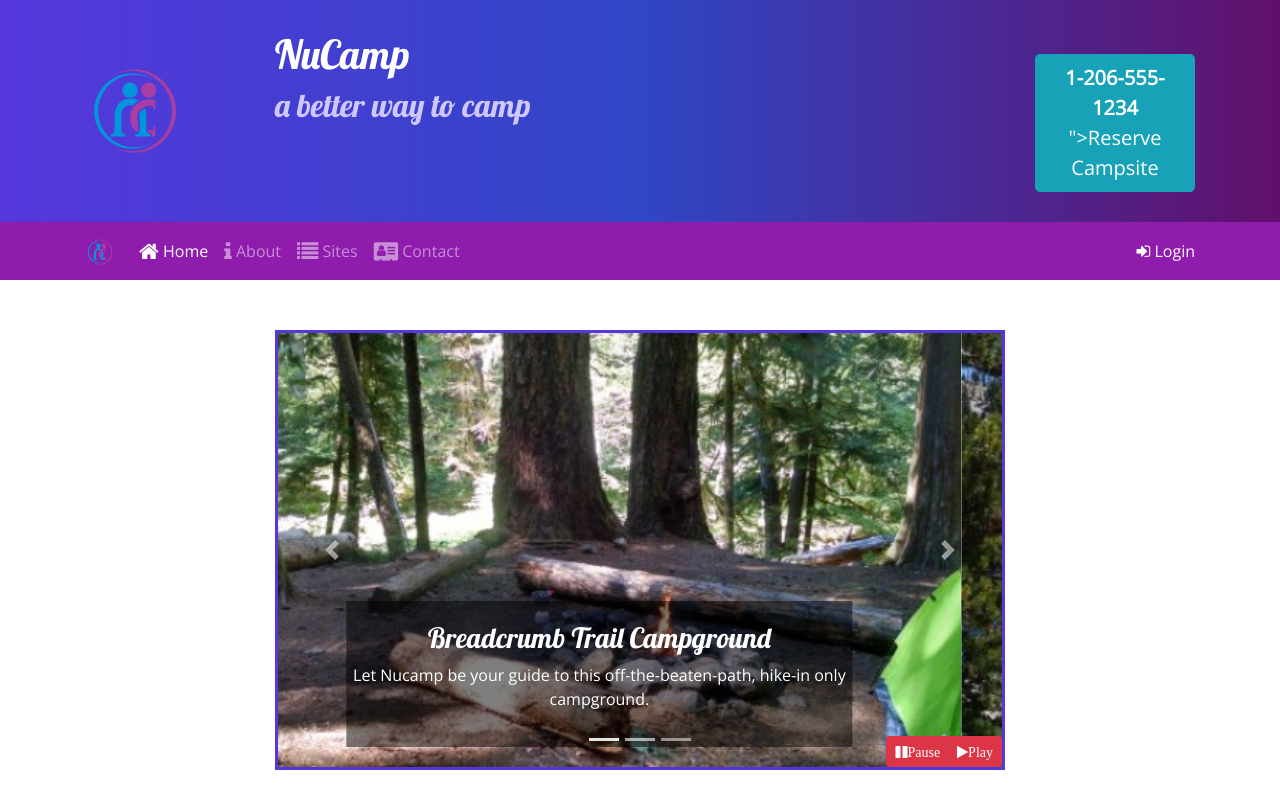
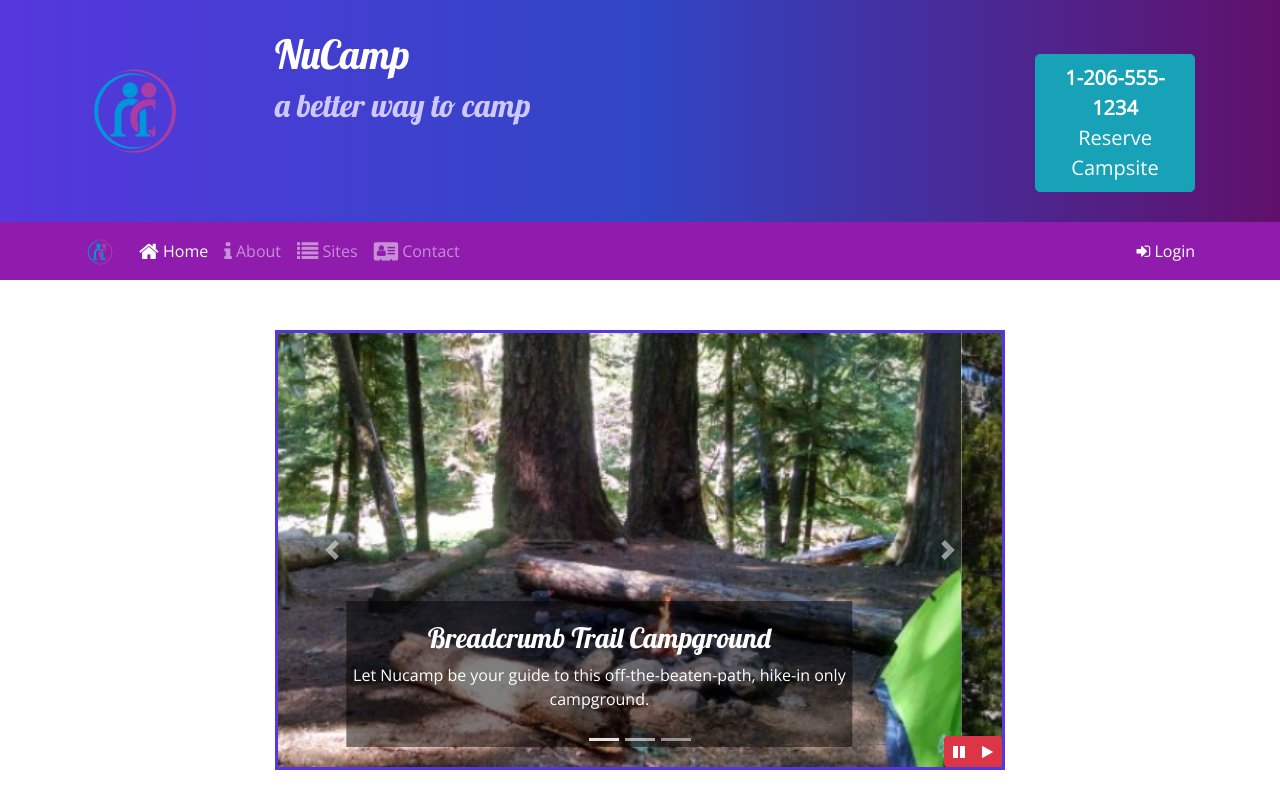
Before and after one commit to EleanorKahn/Wilderness-Bound-Bootstrap, a website: page index.html in a window 1280 px wide. Shown: the top 800 px of the page. Drawn offline with nearby package versions, Linux system fonts and the light colour scheme.

Commit message:
Bootstrap and jQuery Part 1, Reserve Campsite modal fixed

```diff
--- a/index.html
+++ b/index.html
@@ -27,7 +27,7 @@
                     <h2>a better way to camp</h2>
                 </div>
                 <div class="col col-md-4 col-xl-2 mt-4">
-                    <a><button class="btn btn-info btn-lg" data-toggle="modal" data-target="#reserveModal" <br><strong>1-206-555-1234</strong></br>">Reserve Campsite</button></a>
+                    <a><button class="btn btn-info btn-lg" data-toggle="modal" data-target="#reserveModal" <br><strong>1-206-555-1234</strong></br>Reserve Campsite</button></a>
                 </div>
             </div>
         </div>
@@ -196,10 +196,10 @@
                     </a>
                     <div class="btn-group" id="carouselButton">
                         <button class="btn btn-danger btn-sm" id="carouselPause">
-                            <i class="fa fa-pause">Pause</i>
+                            <i class="fa fa-pause"></i>
                         </button>
                         <button class="btn btn-danger btn-sm" id="carouselPlay">
-                            <i class="fa fa-play">Play</i>
+                            <i class="fa fa-play"></i>
                         </button>
                     </div>
                 </div>
```
